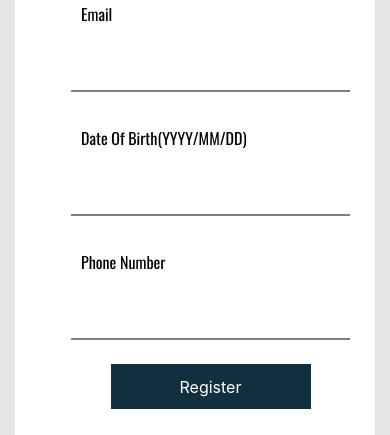
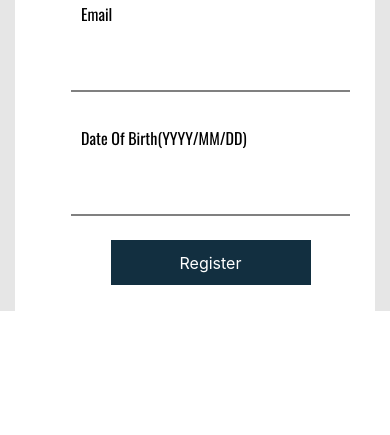
Before and after one commit to onthir/classk-questions, a Django app: page /accounts/register/ in a window 390 px wide. Shown: the part 897-1332 px from the top of the page. After the commit the page ends 1208 px from the top, so only its background shows below. Run offline with Django 3.2, Linux system fonts and the light colour scheme; some libraries are stand-ins or nearby versions; some web fonts are replaced.

Commit message:
Made phone changes to user profile

```diff
--- a/account/models.py
+++ b/account/models.py
@@ -16,7 +16,6 @@ class Profile(models.Model):
     bio = models.TextField(max_length=500, default=None, null=True)
     location = models.CharField(max_length=30, default=None, null=True)
     birth_date = models.DateField(null=True, default=None)
-    phone = models.IntegerField(null=True, default=None)
 
 
 
--- a/account/templates/account/register.html
+++ b/account/templates/account/register.html
@@ -66,10 +66,6 @@
                                     <label for="birth_date">Date Of Birth(YYYY/MM/DD)</label><br>
                                     <input class="form-control form-control-lg rounded-0" type="text" name="birth_date"><br>
                                 </div>
-                                <div class="col-md-6">
-                                    <label for="phone">Phone Number</label><br>
-                                    <input class="form-control form-control-lg rounded-0" type="text" name="phone"><br>
-                                </div>
                             </div>
                             <div class="text-center">
                                 <input type="submit" id="submit-button2" value="Register">
--- a/account/views.py
+++ b/account/views.py
@@ -24,8 +24,6 @@ def register(request):
                 user.profile.email = request.POST.get('email')
                 user.profile.gender = request.POST.get('gender')
                 user.profile.birth_date = request.POST.get('birth_date')
-                user.profile.phone = request.POST.get('phone')
-                print(user.profile.email)
 
                 user.profile.save()
                 raw_password = form.cleaned_data.get('password1')
```
Also changed, not shown: db.sqlite3.
